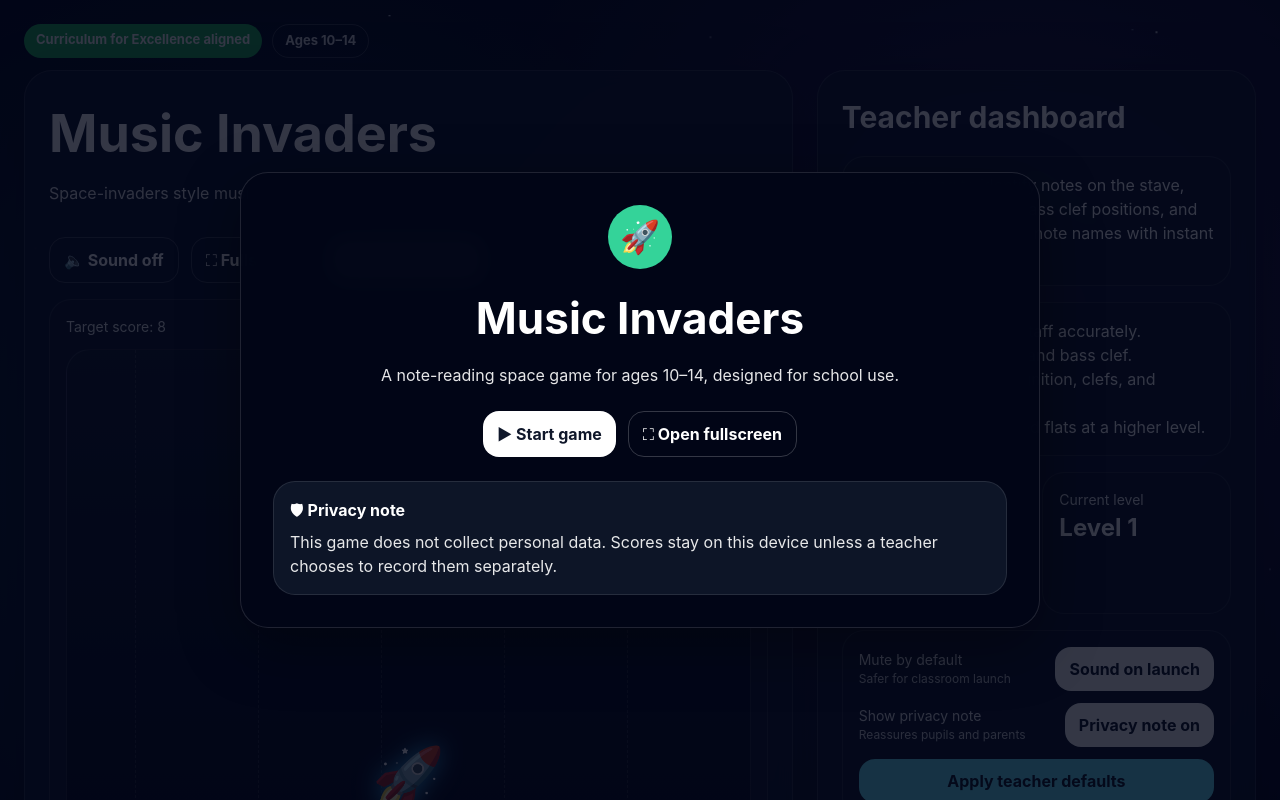
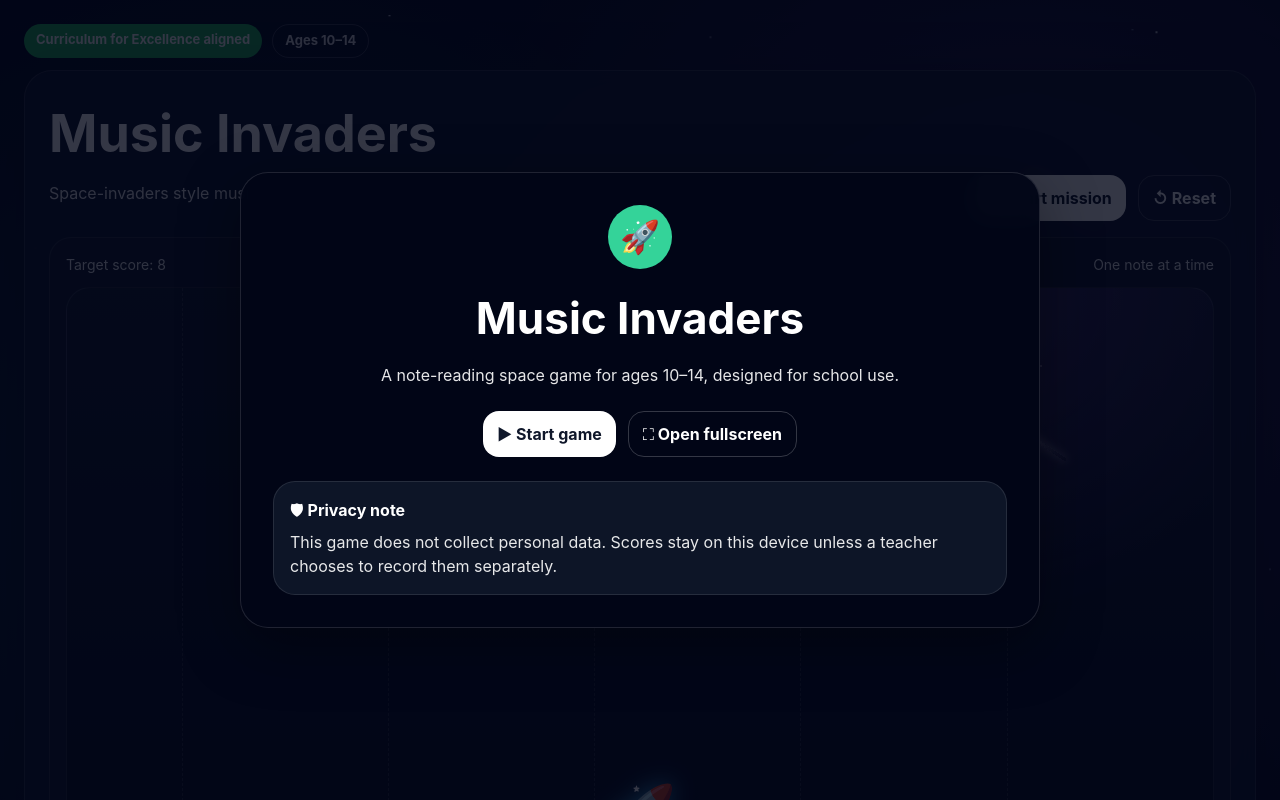
Before and after one commit to Owensom/Music-invaders-Vite-setup, a React (Vite) app: page / in a window 1280 px wide. Shown: the top 800 px of the page. Built offline with nearby package versions, Linux system fonts and the light colour scheme.

Commit message:
Update App.jsx

```diff
--- a/src/App.jsx
+++ b/src/App.jsx
@@ -44,7 +44,7 @@ const styles = {
       "radial-gradient(circle at 20% 30%, rgba(56,189,248,0.16), transparent 35%), radial-gradient(circle at 80% 20%, rgba(168,85,247,0.2), transparent 35%), radial-gradient(ellipse at bottom, #162138 0%, #020617 72%)",
     fontFamily: "Inter, Arial, sans-serif",
   },
-  shell: { maxWidth: 1280, margin: "0 auto", padding: 24 },
+  shell: { maxWidth: 1440, margin: "0 auto", padding: 24 },
   grid: { display: "grid", gridTemplateColumns: "1.4fr 0.8fr", gap: 24, alignItems: "start" },
   card: {
     background: "rgba(15,23,42,0.78)",
@@ -309,6 +309,7 @@ export default function MusicInvadersApp() {
   const [message, setMessage] = useState("Match the note before it lands.");
   const [showTitleScreen, setShowTitleScreen] = useState(true);
   const [showPrivacy, setShowPrivacy] = useState(true);
+  const [showTeacherTools, setShowTeacherTools] = useState(false);
   const [stats, setStats] = useState({ shotsFired: 0, correctHits: 0 });
   const [selectedPracticeNotes, setSelectedPracticeNotes] = useState(["C","D","E","F","G","A","B"]);
   const [starsBg] = useState({ far: stars(18, 0.6, 1.5), mid: stars(24, 0.8, 2), near: stars(30, 1, 2.4) });
@@ -696,7 +697,7 @@ export default function MusicInvadersApp() {
           <span style={{ padding: "6px 12px", borderRadius: 999, border: "1px solid rgba(255,255,255,0.20)", color: "rgba(255,255,255,0.85)", fontSize: 13, fontWeight: 700 }}>Ages 10–14</span>
         </div>
 
-        <div style={styles.grid}>
+        <div style={{ display: "grid", gap: 24 }}>
           <div style={{ display: "grid", gap: 24 }}>
             <section style={{ ...styles.card, padding: 24 }}>
               <div style={{ display: "flex", justifyContent: "space-between", gap: 16, flexWrap: "wrap", alignItems: "end" }}>
@@ -718,8 +719,8 @@ export default function MusicInvadersApp() {
                     <div>{levelKey === "boss" ? `Boss health: ${bossHitsLeft}/${BOSS_HITS}` : levelKey === "endless" ? `Endless mode · ${endlessTime}s · speed x${endlessRamp.toFixed(2)}` : levelKey === "teacher" ? `Teacher Set · target ${level.target}` : `Target score: ${level.target}`}</div>
                     <div>{level.maxInvaders === 1 ? "One note at a time" : "Maximum two notes at a time"}</div>
                   </div>
-                  <div style={{ position: "relative", height: 480, overflow: "hidden", borderRadius: 24, border: "1px solid rgba(255,255,255,0.12)", background: "radial-gradient(circle at 50% 20%, rgba(56,189,248,0.25), transparent 30%), radial-gradient(circle at 80% 0%, rgba(168,85,247,0.25), transparent 30%), linear-gradient(180deg, rgba(15,23,42,1), rgba(2,6,23,1))", transform: shake ? "translateX(4px)" : "translateX(0)", transition: "transform 0.08s ease" }}>
-                    {Array.from({ length: LANES }).map((_, i) => <div key={i} style={{ position: "absolute", top: 0, height: "100%", left: `${10 + i * 18}%`, width: "18%", borderLeft: "1px dashed rgba(255,255,255,0.12)" }} />)}
+                  <div style={{ position: "relative", height: 580, overflow: "hidden", borderRadius: 24, border: "1px solid rgba(255,255,255,0.12)", background: "radial-gradient(circle at 50% 20%, rgba(56,189,248,0.25), transparent 30%), radial-gradient(circle at 80% 0%, rgba(168,85,247,0.25), transparent 30%), linear-gradient(180deg, rgba(15,23,42,1), rgba(2,6,23,1))", transform: shake ? "translateX(4px)" : "translateX(0)", transition: "transform 0.08s ease" }}>
+                    {starsBg.near.slice(0, 18).map((s) => <div key={`board-star-${s.id}`} style={{ position: "absolute", left: `${(s.left * 0.9) + 5}%`, top: `${(s.top * 0.45) + 2}%`, width: Math.max(1, s.size * 0.8), height: Math.max(1, s.size * 0.8), borderRadius: 999, background: "white", opacity: 0.45 }} />)}{shootingStars.map((s) => <div key={`monitor-star-${s.id}`} style={{ position: "absolute", left: `${s.left}%`, top: `${s.top}%`, width: s.length, height: 3, background: "linear-gradient(90deg, rgba(255,255,255,1), rgba(255,255,255,0))", boxShadow: "0 0 8px rgba(255,255,255,0.8)", transform: `rotate(${s.angle}deg)`, opacity: 0.8, pointerEvents: "none" }} />)}{Array.from({ length: LANES }).map((_, i) => <div key={i} style={{ position: "absolute", top: 0, height: "100%", left: `${10 + i * 18}%`, width: "18%", borderLeft: "1px dashed rgba(255,255,255,0.12)" }} />)}
                     {invaders.map((inv) => <div key={inv.id} style={{ position: "absolute", top: `${inv.y}%`, left: `${inv.isBoss ? 31 : LANE_LEFT[inv.lane]}%`, width: inv.isBoss ? "38%" : "18%" }}><div style={{ borderRadius: 24, border: inv.isBoss ? "1px solid rgba(252,211,77,0.55)" : "1px solid rgba(232,121,249,0.4)", padding: 12, background: inv.isBoss ? "rgba(245,158,11,0.10)" : "rgba(217,70,239,0.10)", boxShadow: "0 8px 24px rgba(0,0,0,0.25)" }}><Staff note={inv.question.display} clef={inv.question.clef} boss={Boolean(inv.isBoss)} /><div style={{ marginTop: 10, textAlign: "center", textTransform: "uppercase", letterSpacing: 3, color: inv.isBoss ? "#fde68a" : "#f0abfc", fontSize: inv.isBoss ? 14 : 12 }}>{inv.isBoss ? `${inv.question.clef} clef · ${inv.hp} hits left` : `${inv.question.clef} clef`}</div></div></div>)}
                     {shots.map((shot) => <div key={shot.id} style={{ position: "absolute", top: `${shot.y}%`, left: `${SHIP_LEFT[shot.lane]}%`, width: 40, height: 48, display: "flex", alignItems: "center", justifyContent: "center", borderRadius: 999, background: "#34d399", color: "#0f172a", fontWeight: 900, boxShadow: "0 10px 20px rgba(0,0,0,0.25)" }}>{shot.answer}</div>)}
                     {explosions.map((b) => <div key={b.id} style={{ position: "absolute", left: `${SHIP_LEFT[b.lane] + 1}%`, top: `${b.y}%`, width: 64, height: 64, transform: "translate(-50%,-50%)", display: "flex", alignItems: "center", justifyContent: "center", borderRadius: 999, border: b.success ? "1px solid rgba(134,239,172,0.7)" : "1px solid rgba(253,164,175,0.7)", background: b.success ? "rgba(74,222,128,0.25)" : "rgba(251,113,133,0.25)", color: b.success ? "#dcfce7" : "#ffe4e6", fontSize: 26, fontWeight: 900 }}>{b.label}</div>)}
@@ -788,7 +789,7 @@ export default function MusicInvadersApp() {
             </section>
           </div>
 
-          <SchoolPanel accuracy={accuracy} speedFactor={speedFactor} level={level} soundOnDefault={soundOnDefault} setSoundOnDefault={setSoundOnDefault} showPrivacy={showPrivacy} setShowPrivacy={setShowPrivacy} onApplyDefaults={applyTeacherDefaults} selectedPracticeNotes={selectedPracticeNotes} setSelectedPracticeNotes={setSelectedPracticeNotes} />
+          <div style={{ display: "grid", gap: 12 }}><div style={{ display: "flex", justifyContent: "center" }}><button style={styles.ghostButton} onClick={() => setShowTeacherTools((v) => !v)}>{showTeacherTools ? "Hide teacher tools" : "Show teacher tools"}</button></div>{showTeacherTools && <SchoolPanel accuracy={accuracy} speedFactor={speedFactor} level={level} soundOnDefault={soundOnDefault} setSoundOnDefault={setSoundOnDefault} showPrivacy={showPrivacy} setShowPrivacy={setShowPrivacy} onApplyDefaults={applyTeacherDefaults} selectedPracticeNotes={selectedPracticeNotes} setSelectedPracticeNotes={setSelectedPracticeNotes} />}</div>
         </div>
       </div>
     </div>
```
